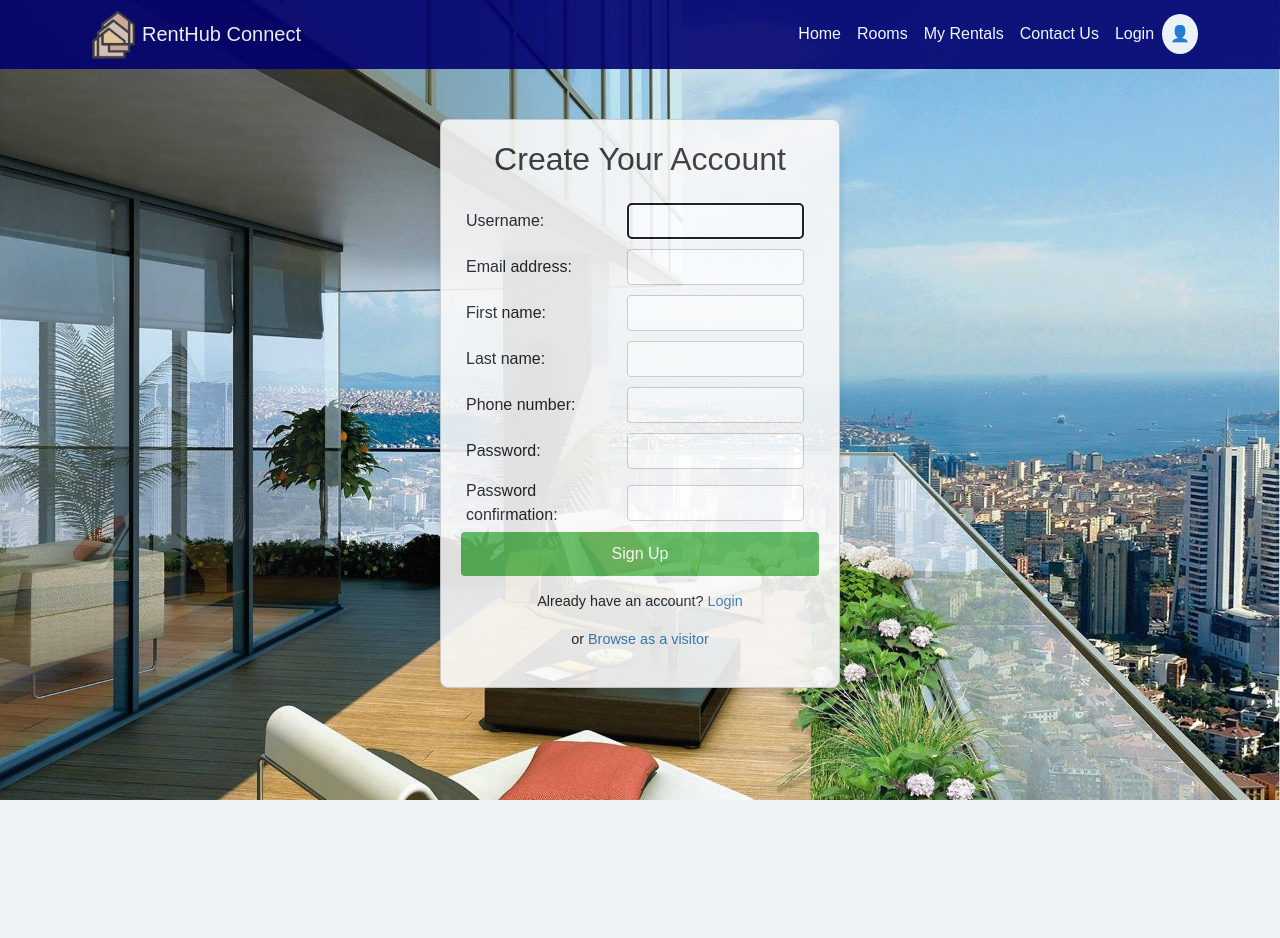
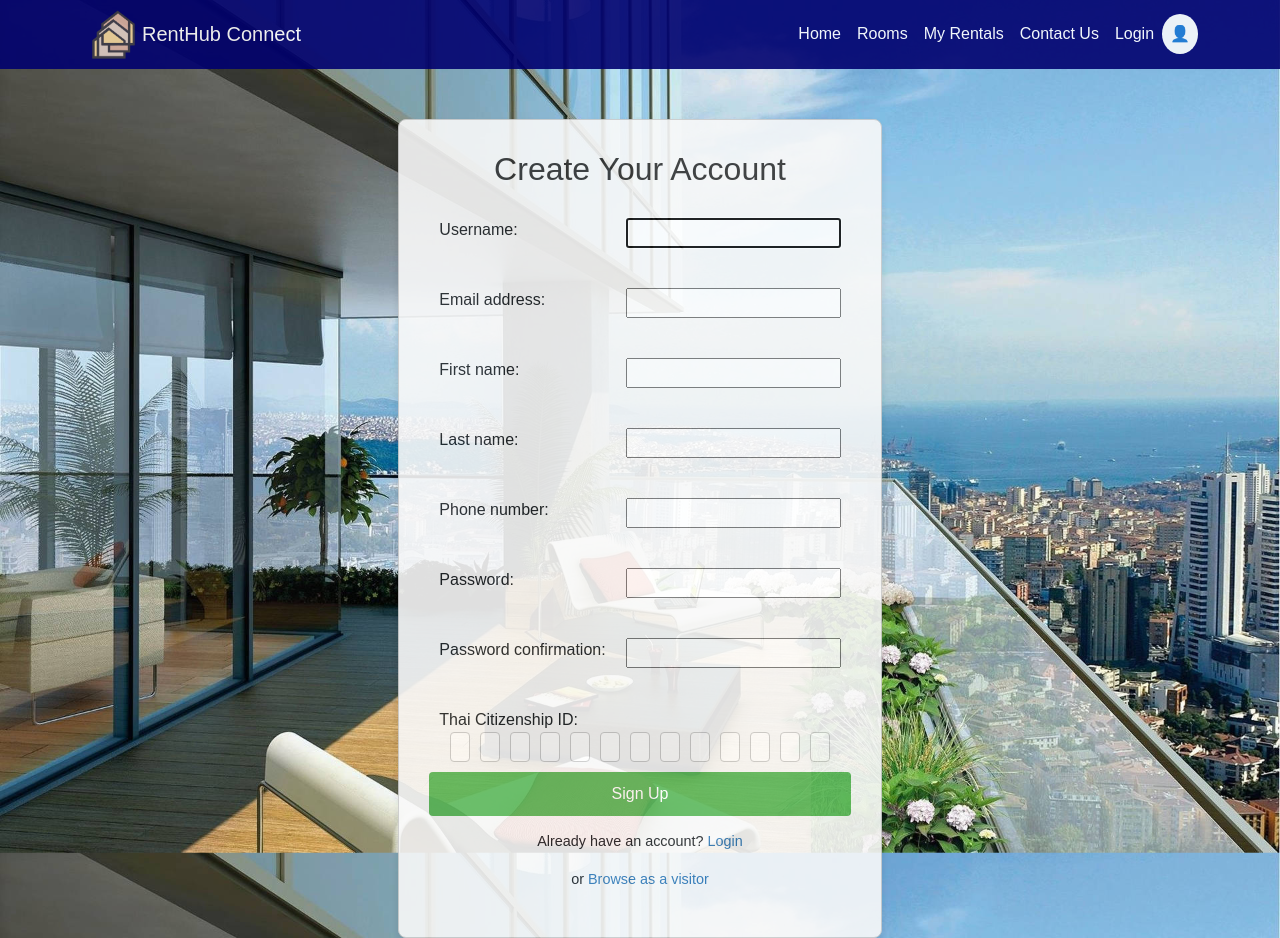
Before and after one commit to Pong50887/RentHub-Connect-Selenium, a Django app: page /signup/ in a window 1280 px wide. Before the commit the page ends 800 px from the top, so only its background shows below. Run offline with Django 5.2, Linux system fonts and the light colour scheme; data that the repository does not hold is empty; parts of the project's set-up code (start-up, migrations or seed data) failed here and were passed over.

Commit message:
Add citizenship id in sign up page

```diff
--- a/renthub/forms.py
+++ b/renthub/forms.py
@@ -1,16 +1,76 @@
 from django import forms
-# from django.contrib.auth.models import User
 from django.contrib.auth.forms import UserCreationForm
+from django.core.exceptions import ValidationError
+from renthub.models import Renter
 
-from renthub.models import Renter
+
+class ThaiCitizenshipIDWidget(forms.MultiWidget):
+    """
+    A custom widget for entering a Thai citizenship ID, which consists of 13 single-character input fields.
+    """
+
+    def __init__(self, attrs=None):
+        """Initializes the widget with 13 text input fields for the Thai citizenship ID."""
+        widgets = [forms.TextInput(attrs={'maxlength': 1, 'style': 'width: 20px; text-align: center;'})
+                   for _ in range(13)]
+        super().__init__(widgets, attrs)
+
+    def decompress(self, value):
+        """
+        Decompresses the value into a list of individual characters for each input field.
+
+        :param value: The combined value (string) from the form.
+        :return: A list of 13 individual characters or None if the value is empty.
+        """
+        if value:
+            return list(value)
+        return [None] * 13
+
+    def value_from_datadict(self, data, files, name):
+        """
+        Combines the values from the 13 individual input fields into a single string.
+
+        :param data: The form data.
+        :param files: The files associated with the form submission.
+        :param name: The name of the field.
+        :return: A single string representing the Thai citizenship ID.
+        """
+        values = [data.get(f'{name}_{i}', '') for i in range(13)]
+        return ''.join(values)
 
 
 class RenterSignupForm(UserCreationForm):
     """
-    Form for registering a new renter.
+    A form for registering a new renter, including their phone number and Thai citizenship ID,
+    as well as their account details such as username, email, and password.
     """
     phone_number = forms.CharField(max_length=10, required=True, help_text="Phone number:")
+    thai_citizenship_id = forms.CharField(
+        label="Thai Citizenship ID",
+        widget=ThaiCitizenshipIDWidget(),
+        max_length=13,
+        help_text="Enter your 13-digit Thai citizenship ID."
+    )
 
     class Meta:
         model = Renter
-        fields = ['username', 'email', 'first_name', 'last_name', 'password1', 'password2', 'phone_number']
+        fields = [
+            'username', 'email', 'first_name', 'last_name',
+            'phone_number', 'thai_citizenship_id',
+            'password1', 'password2'
+        ]
+
+    def clean_thai_citizenship_id(self):
+        """
+        Validates the Thai citizenship ID, ensuring it is exactly 13 digits long and contains only numbers.
+
+        :return: The valid Thai citizenship ID as a string.
+        :raises ValidationError: If the ID is not 13 digits or contains non-digit characters.
+        """
+        id_parts = self.cleaned_data.get('thai_citizenship_id')
+        if id_parts:
+            thai_id = ''.join(part for part in id_parts if part)
+            if len(thai_id) != 13 or not thai_id.isdigit():
+                raise ValidationError("Please enter a valid 13-digit Thai citizenship ID.")
+            return thai_id
+        raise ValidationError("Please enter a valid 13-digit Thai citizenship ID.")
--- a/renthub/templates/registration/signup.html
+++ b/renthub/templates/registration/signup.html
@@ -1,6 +1,5 @@
 {% extends 'base.html' %}
 {% load static %}
-{% block title %}{% endblock %}
 {% block footer_display %}none{% endblock %}
 
 {% block content %}
@@ -13,55 +12,71 @@
             background-repeat: no-repeat;
             opacity: 0.9;
         }
-    body::before {
-        content: "";
-        position: absolute;
-        top: 0;
-        left: 0;
-        width: 100%;
-        height: 100%;
-        background-color: rgba(255, 255, 255, 0);
-        pointer-events: none;
-        z-index: -1;
-    }
+
         .signup-container {
-        max-width: 400px;
+            max-width: 500px;
             margin: 50px auto;
-        padding: 20px;
+            padding: 30px;
             border: 1px solid #ccc;
             border-radius: 8px;
             box-shadow: 0 4px 8px rgba(0, 0, 0, 0.1);
             background-color: #f9f9f9;
         }
+
         .signup-container h2 {
             text-align: center;
             color: #333;
-        margin-bottom: 20px;
         }
+
         .error-messages {
             color: #d9534f;
             font-size: 0.9em;
             margin-bottom: 15px;
         }
+
         .custom-form table {
             width: 100%;
         }
+
         .custom-form td {
-        padding: 5px 5px;
-        vertical-align: middle;
+            padding: 10px;
+            vertical-align: top;
         }
+
         .error {
             color: #d9534f;
             font-size: 0.9em;
         }
-    .custom-form input[type="text"],
-    .custom-form input[type="password"],
-    .custom-form input[type="email"] {
-        width: 100%;
-        padding: 5px;
+
+        .thai-id-text {
+            margin-left: 10px;
+            margin-top: 10px;
+        }
+
+        .thai-id-container {
+            text-align: center;
+            margin-bottom: 10px;
+        }
+
+        .thai-id-container label {
+            margin-bottom: 10px;
+        }
+
+        .thai-id-container input {
+            width: 30px;
+            height: 30px;
+            text-align: center;
+            margin: 0 5px;
+            font-size: 16px;
+            border: 1px solid #ccc;
             border-radius: 4px;
-        border: 1px solid #ccc;
         }
+
+        .thai-id-container input:focus {
+            outline: none;
+            border-color: #5cb85c;
+        }
+
         .custom-form button {
             width: 100%;
             padding: 10px;
@@ -73,25 +88,30 @@
             cursor: pointer;
             transition: background-color 0.3s;
         }
+
         .custom-form button:hover {
             background-color: #4cae4c;
         }
+
         .additional-options {
             text-align: center;
             margin-top: 15px;
             font-size: 0.9em;
         }
+
         .additional-options a {
             color: #337ab7;
             text-decoration: none;
         }
+
         .additional-options a:hover {
             text-decoration: underline;
         }
+
     </style>
 
     <div class="signup-container">
-    <h2>Create Your Account</h2>
+        <h2 style="margin-bottom: 20px;">Create Your Account</h2>
 
         {% if form.non_field_errors %}
             <div class="error-messages">
@@ -101,47 +121,81 @@
             </div>
         {% endif %}
 
-    <form method="POST" class="custom-form">
+        <form method="POST" class="custom-form" enctype="multipart/form-data" id="signupForm">
             {% csrf_token %}
+
+            <!-- Table for Sign Up Fields -->
             <table>
-            <tr valign="top">
+                <tr>
                     <td>{{ form.username.label_tag }}</td>
                     <td>{{ form.username }}</td>
+                </tr>
+                <tr>
+                    <td></td>
                     <td class="error">{{ form.username.errors }}</td>
                 </tr>
-            <tr valign="top">
+                <tr>
                     <td>{{ form.email.label_tag }}</td>
                     <td>{{ form.email }}</td>
+                </tr>
+                <tr>
+                    <td></td>
                     <td class="error">{{ form.email.errors }}</td>
                 </tr>
-            <tr valign="top">
+                <tr>
                     <td>{{ form.first_name.label_tag }}</td>
                     <td>{{ form.first_name }}</td>
+                </tr>
+                <tr>
+                    <td></td>
                     <td class="error">{{ form.first_name.errors }}</td>
                 </tr>
-            <tr valign="top">
+                <tr>
                     <td>{{ form.last_name.label_tag }}</td>
                     <td>{{ form.last_name }}</td>
+                </tr>
+                <tr>
+                    <td></td>
                     <td class="error">{{ form.last_name.errors }}</td>
                 </tr>
-            <tr valign="top">
+                <tr>
                     <td>{{ form.phone_number.label_tag }}</td>
                     <td>{{ form.phone_number }}</td>
+                </tr>
+                <tr>
+                    <td></td>
                     <td class="error">{{ form.phone_number.errors }}</td>
                 </tr>
-            <tr valign="top">
+                <tr>
                     <td>{{ form.password1.label_tag }}</td>
                     <td>{{ form.password1 }}</td>
+                </tr>
+                <tr>
+                    <td></td>
                     <td class="error">{{ form.password1.errors }}</td>
                 </tr>
-            <tr valign="top">
+                <tr>
                     <td>{{ form.password2.label_tag }}</td>
                     <td>{{ form.password2 }}</td>
+                </tr>
+                <tr>
+                    <td></td>
                     <td class="error">{{ form.password2.errors }}</td>
                 </tr>
             </table>
 
-        <button type="submit">Sign Up</button>
+            <!-- Thai Citizenship ID -->
+            <div>
+                <label for="id_thai_citizenship_id" class="thai-id-text">{{ form.thai_citizenship_id.label }}: </label>
+                <div class="thai-id-container">
+                    {% for field in form.thai_citizenship_id %}
+                        {{ field }}
+                    {% endfor %}
+                </div>
+                <div class="error">{{ form.thai_citizenship_id.errors }}</div>
+            </div>
+
+            <button type="submit" onclick="return showConfirmation()">Sign Up</button>
 
             <div class="additional-options">
                 <p>Already have an account? <a href="{% url 'login' %}?next={% url 'renthub:home' %}">Login</a></p>
@@ -149,4 +203,40 @@
             </div>
         </form>
     </div>
+
+    <script>
+        let isFirstClick = true;
+
+        function showConfirmation(event) {
+            if (isFirstClick) {
+                event.preventDefault();
+                const userConfirmed = confirm("Please review all information carefully. You will need to present your Citizenship ID when checking in to the apartment.");
+
+                if (userConfirmed) {
+                    isFirstClick = false;
+                }
+            }
+        }
+
+        document.getElementById("signupForm").addEventListener("submit", showConfirmation);
+
+        document.querySelectorAll('.thai-id-container input').forEach((input, index, inputs) => {
+            input.addEventListener('input', function () {
+                this.value = this.value.replace(/[^0-9]/g, '');
+                if (this.value.length === 1 && index < inputs.length - 1) {
+                    inputs[index + 1].focus();
+                }
+            });
+
+            input.addEventListener('keydown', function (event) {
+                if (event.key === "Backspace" && this.value === "") {
+                    if (index > 0) {
+                        inputs[index - 1].focus();
+                        inputs[index - 1].value = '';
+                    }
+                }
+            });
+        });
+    </script>
+
 {% endblock %}
```
Lines whose indentation alone changed are shown as unchanged.
